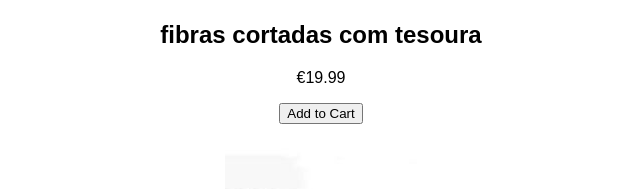
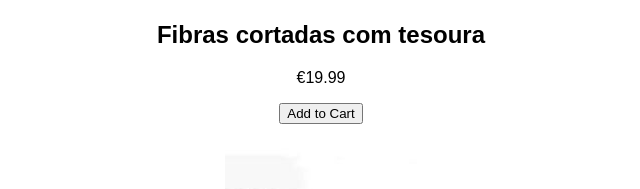
Before and after one commit to andrax88/Cheval-Fiber-Store-, a plain HTML site: page index.html in a window 1280 px wide. Shown: the part 262-451 px from the top of the page, 319-959 px from the left. Drawn offline with Linux system fonts and the light colour scheme.

Commit message:
Update index.html

```diff
--- a/index.html
+++ b/index.html
@@ -14,7 +14,7 @@
     <main>
         <div class="product">
             <img src="product1.jpg" alt="Product 1">
-            <h2>fibras cortadas com tesoura</h2>
+            <h2>Fibras cortadas com tesoura</h2>
             <p>€19.99</p>
             <button onclick="addToCart('Product 1')">Add to Cart</button>
         </div>
```
